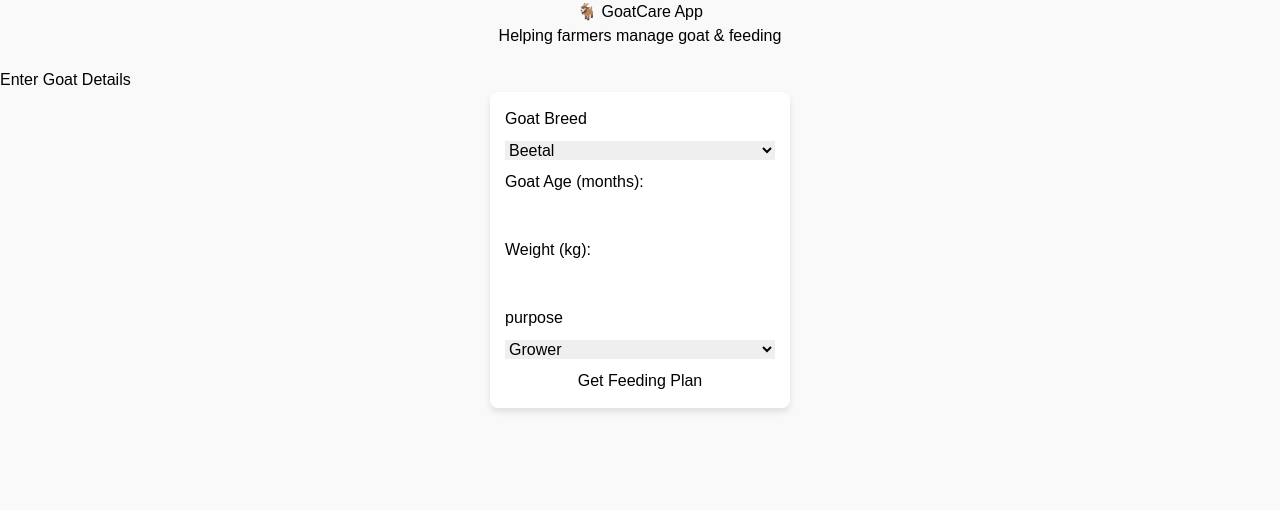
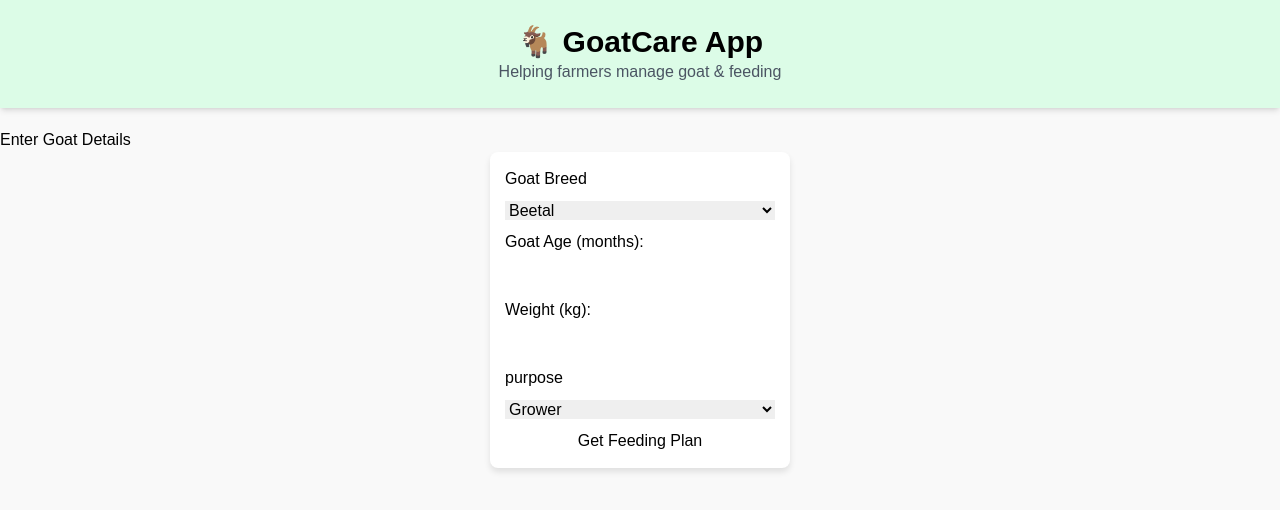
Before and after one commit to rahatali555/Goat-app, a plain HTML site: page index.html in a window 1280 px wide. Drawn offline with nearby package versions, Linux system fonts and the light colour scheme.

Commit message:
added tailwind in header

```diff
--- a/index.html
+++ b/index.html
@@ -21,10 +21,10 @@
 <body>
   <!-- Main page content starts here -->
 
-  <header>
+  <header class="text-center bg-green-100 py-6 shadow-md">
     <!-- Header section: App name and tagline -->
-    <h1>🐐 GoatCare App</h1>
-    <p>Helping farmers manage goat & feeding</p>
+    <h1 class="text-3xl font-bold">🐐 GoatCare App</h1>
+    <p class="text-gray-600">Helping farmers manage goat & feeding</p>
   </header>
 
   <main>
```
